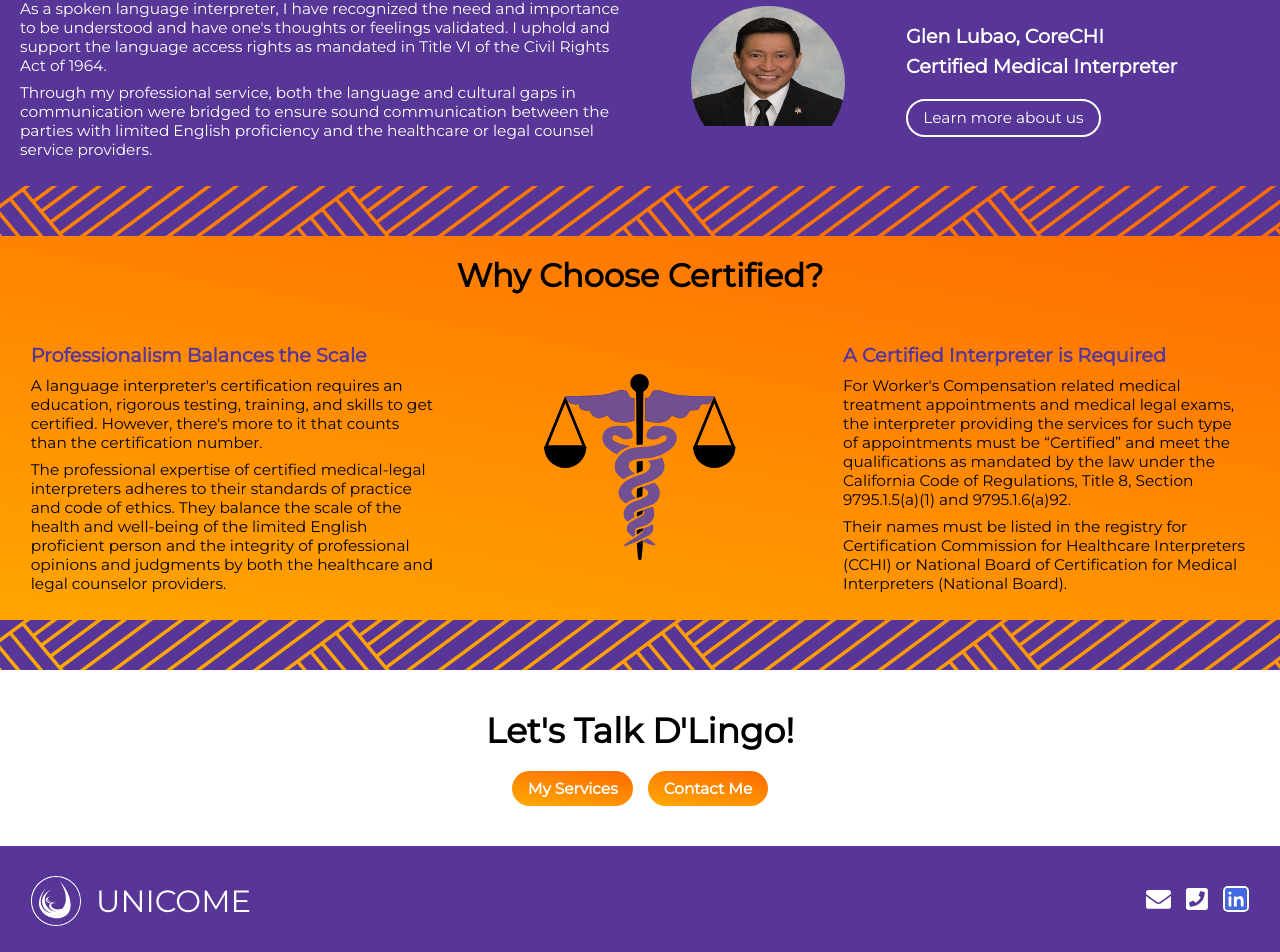
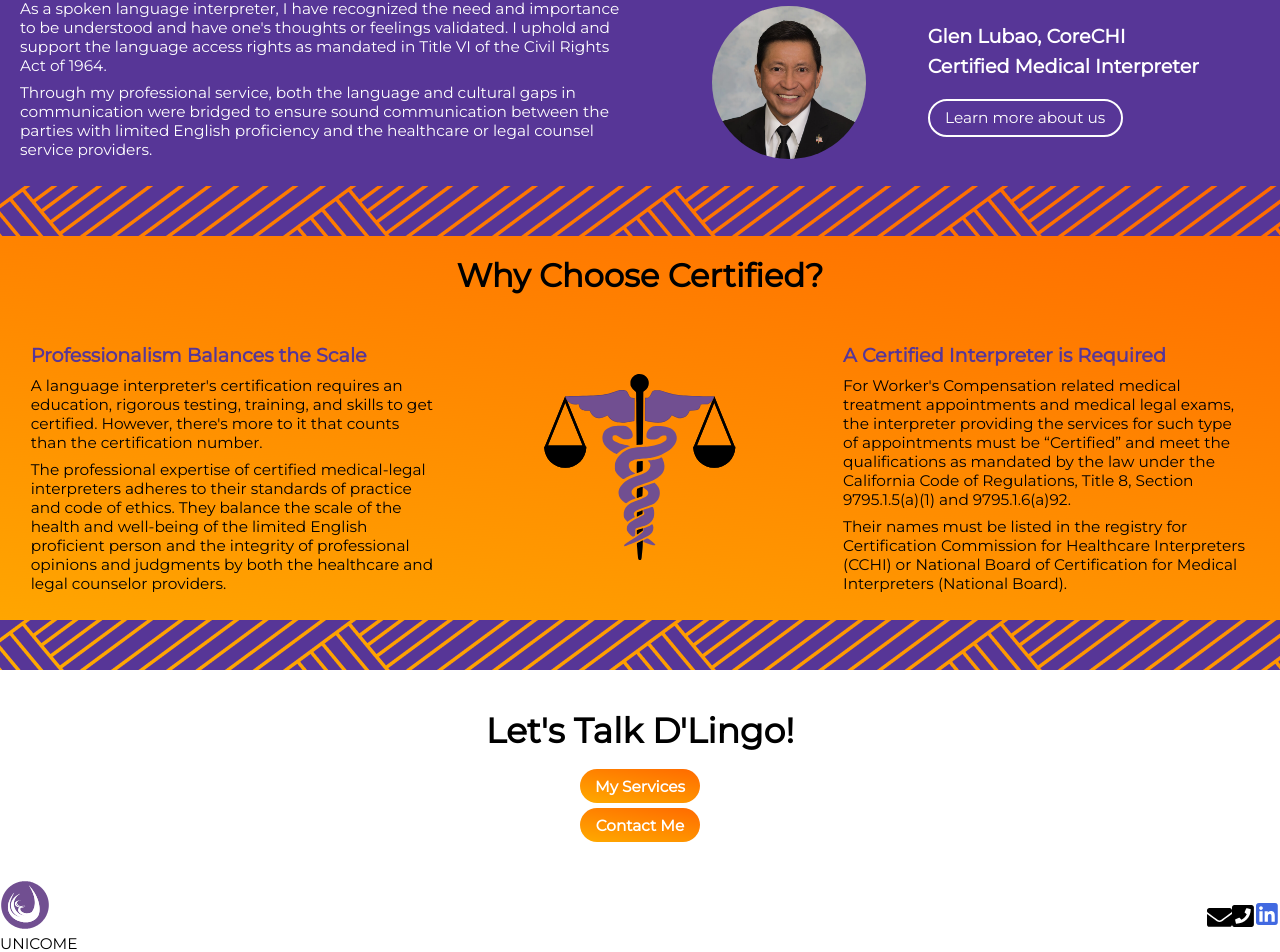
Before and after one commit to clydebaron2000/unicome, a React (Create React App) app in the folder client/: page / in a window 1280 px wide. Shown: the part 593-1545 px from the top of the page. Built offline with nearby package versions, Linux system fonts and the light colour scheme.

Commit message:
modified keywords and optimized for lighthouse

```diff
--- a/client/public/index.html
+++ b/client/public/index.html
@@ -8,7 +8,7 @@
     <link rel="manifest" href="%PUBLIC_URL%/manifest.json" />
     <title>United Communication Enterprise - Unicome</title>
     <meta name="locale" content="en_US" />
-    <meta name="keywords" content="Unicome, United Communication Enterprise, Glen Lubao, translating service, medical interpreter, translation services near me, interpreter services, certified medical interpreter, medical translation, interpreter, tagalog interpreter, tagalog interpreter San Diego, filipino interpreter, translation services legal, legal interpreter, Glen Lubao, glen lubao, filipino interpreter, United Communication Enterprise, Tagalog Interpreter San Diego, Tagalog Interpreter Los Angeles, Tagalog Interpreter San Francisco, Tagalog Intepreter California,Tagalog Certified Medical Interpreter, Spanish Certified Medical Interpreter, Farsi Certified Medical Interpreter Los Angeles, Arabic Interpreter, Pashto Interpreter, Workers Compensation Interpreter, IME, AME, QME, PQME Intepreter, Medical-Legal Interpreter, tagalog interpreter jobs near me, tagalog to english interpreter, certified tagalog interpreter in southern california, interpret in tagalog, certified tagalog court interpreter in southern california, medical interpreting legally" />
+    <meta name="keywords" content="Unicome, United Communication Enterprise, Glen Lubao, filipino, san diego, translation service, translating service, medical interpreter, translation service San Diego, interpreter services, certified medical interpreter, medical translation, interpreter, tagalog interpreter, tagalog interpreter San Diego, filipino interpreter, translation services legal, legal interpreter, Glen Lubao, filipino interpreter, United Communication Enterprise, Tagalog Interpreter San Diego, Tagalog Interpreter Los Angeles, Tagalog Interpreter San Francisco, Tagalog Intepreter California,Tagalog Certified Medical Interpreter, Spanish Certified Medical Interpreter, Farsi Certified Medical Interpreter Los Angeles, Arabic Interpreter, Pashto Interpreter, Workers Compensation Interpreter, IME, AME, QME, PQME Intepreter, Medical-Legal Interpreter, tagalog interpreter jobs near me, tagalog to english interpreter, certified tagalog interpreter in southern california, interpret in tagalog, certified tagalog court interpreter in southern california, medical interpreting legally" />
     <link rel="icon" type="image/svg+xml" href="%PUBLIC_URL%/favicon.svg">
     <link rel="alternate icon" href="%PUBLIC_URL%/favicon.ico">
     <link rel="mask-icon" href="%PUBLIC_URL%/favicon.svg" color="#ff8a01">
--- a/client/src/components/navbar/index.jsx
+++ b/client/src/components/navbar/index.jsx
@@ -24,7 +24,7 @@ export default function Navbar(props) {
     return (
         <div className="navbar">
         <div className='container'>
-            <a className='brand' href="/#">
+            <a className='brand' href="/#" aria-label="Unicome Logo">
                 <Logo className="logo"/>
                 <div className='logo-name'>
                     <div className='main-text'>
@@ -35,7 +35,7 @@ export default function Navbar(props) {
                     </div>
                 </div>
             </a>
-            <button className='collapse-btn ' aria-controls="nav"
+            <button className='collapse-btn ' aria-controls="nav" aria-label="menu hamburger"
                 onClick={_=>setCollapsed(!collapsed)}
             >
                 <MenuIcon/>
@@ -51,7 +51,7 @@ export default function Navbar(props) {
                                 exact to={key}
                                 href={key}
                             >
-                                <BounceButton>
+                                <BounceButton ariaLabel="menu button">
                                     {menu_bar[key]}
                                 </BounceButton>
                             </Link>
--- a/client/src/css/app.css
+++ b/client/src/css/app.css
@@ -641,11 +641,14 @@ section {
 
 .button-container {
   margin-top: 3%;
-  display: flex;
-  flex-direction: row;
-}
-.button-container a + button {
-  margin-left: 1em;
+    display: flex;
+    flex-direction: row;
+    flex-wrap: wrap;
+    justify-content: space-around;
+    width: 75%;
+    align-content: space-around;
+    align-items: center;
+    height: 100%;
 }
 .button-container * {
   text-decoration: none;
@@ -688,11 +691,12 @@ section {
   margin: 0;
 }
 .mini-about .profile {
-  display: grid;
-  grid-template-columns: 1fr 1.5fr;
-  grid-gap: 20px;
+  display: flex;
   align-items: center;
+  flex-direction: row;
+  flex-wrap: wrap;
   justify-content: center;
+  max-width: 90%;
 }
 .mini-about .profile .img-container {
   margin: 0 auto;
@@ -704,7 +708,7 @@ section {
   place-items: center;
 }
 .mini-about .profile .img-container img {
-  display: inline;
+  height: 100%;
   width: 100%;
 }
 .mini-about .profile .info {
@@ -773,44 +777,46 @@ section {
   fill: royalblue;
 }
 
-.footer {
+.{
   width: stretch;
   padding: 2em;
   background-color:  #573697 ;
   color: white;
+  flex-wrap: wrap;
 }
 @media (prefers-color-scheme: dark) {
-  .footer {
+  .{
     background-color:  #573697 ;
   }
 }
-.footer, .footer div {
+.footer, .div {
   display: flex;
   justify-content: space-between;
   align-items: center;
   flex-direction: row;
+  flex-wrap: wrap;
 }
-.footer .logo, .footer div .logo {
+..logo, .div .logo {
   width: 40;
   height: 40;
   margin-right: 1em;
 }
-.footer .logo #background, .footer div .logo #background {
+..logo #background, .div .logo #background {
   fill:  #573697 ;
 }
 @media (prefers-color-scheme: dark) {
-  .footer .logo #background, .footer div .logo #background {
+  ..logo #background, .div .logo #background {
     fill:  #573697 ;
   }
 }
-.footer .logo + div, .footer div .logo + div {
+..logo + div, .div .logo + div {
   font-size: var(--fs-600);
   line-height: var(--fs-600);
 }
-.footer .icons * + *, .footer div .icons * + * {
+..icons * + *, .div .icons * + * {
   margin-left: 1rem;
 }
-.footer .icons * * > *, .footer div .icons * * > * {
+..icons * * > *, .div .icons * * > * {
   fill: white;
 }
 
--- a/client/src/pages/about/index.jsx
+++ b/client/src/pages/about/index.jsx
@@ -45,10 +45,6 @@ export default function About(props){
                             medical examination, imaging, MRI CT X-Ray, nerve tests, EEG, EKG.
                             Translation of medical consent forms, advance directives,
                             compromise & release (C&R), and court-recorded transcripts.
-                            {/* were mostly
-                            worker’s compensation related cases like medical-legal exams, QME, IME, AME
-                            & PQME including administrative hearings & depositions but not limited to the
-                            following. */}
                         </p>
                         <p>
                             I am privileged and honored to be one among the 5 Certified Healthcare Interpreters in the United States at the present time for Tagalog language and sole provider of certified medical interpretation services in Greater San Diego, California.
--- a/client/src/pages/home/index.jsx
+++ b/client/src/pages/home/index.jsx
@@ -16,8 +16,7 @@ export default function Home(){
         <div className='hero home'>
             <div className='foreground'>
                 <div className='content'>
-                    <h1>Understanding when</h1>
-                    <h1>you need it most</h1>
+                    <h1>Understanding when <br></br>you need it most</h1>
                     <h2>Certified Medical-Legal Interpreter</h2>
                     <div className='button-container'>
                         <a  href='/services'>
@@ -50,7 +49,7 @@ export default function Home(){
                 </div>
                 <div className='profile'>
                     <div className='img-container'>
-                        <img src={smallProfile} alt='Glen Lubao' width='120px' height='120px'/>
+                        <img src={smallProfile} alt='Glen Lubao' width='238px' height='238px'/>
                     </div>
                     <div className='info'>
                         <h3>Glen Lubao, CoreCHI</h3>
@@ -87,7 +86,7 @@ export default function Home(){
                     </div>
                 </div>
                 <div className='box'>
-                    <MedicalLegal/>
+                    <MedicalLegal class='medical-legal' style={{width: '100%'}}/>
                 </div>
                 <div className='box'>
                     <h3>A Certified Interpreter is Required</h3>
```
